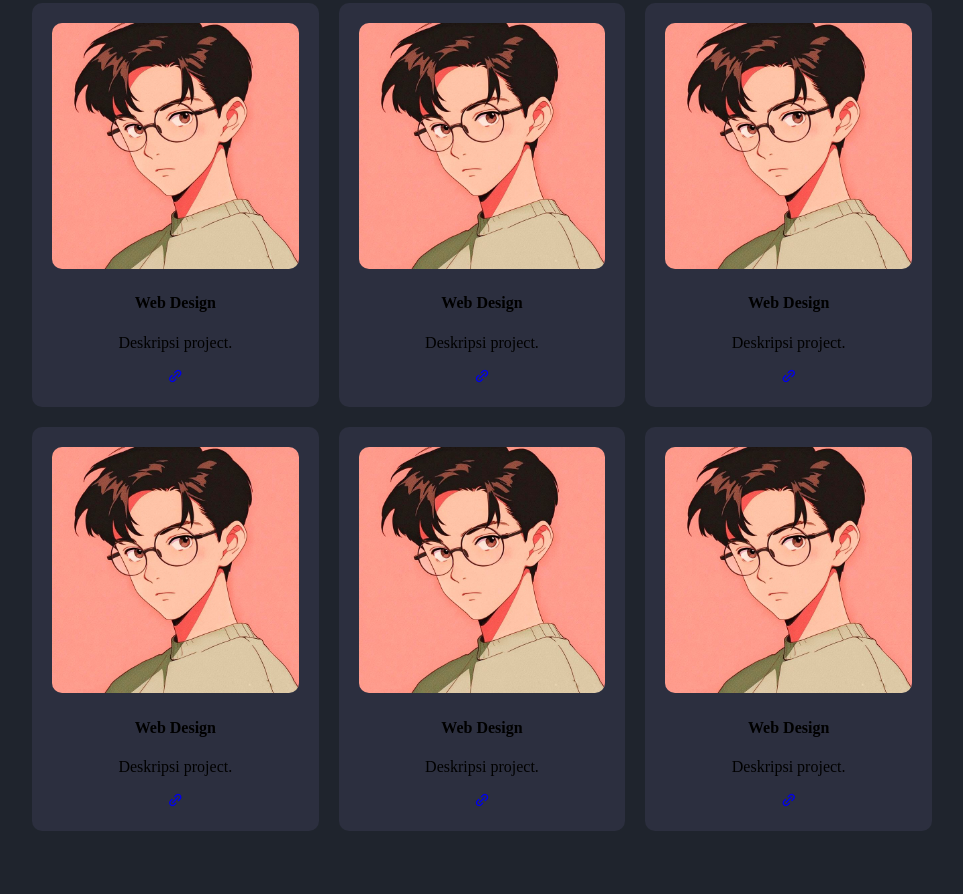
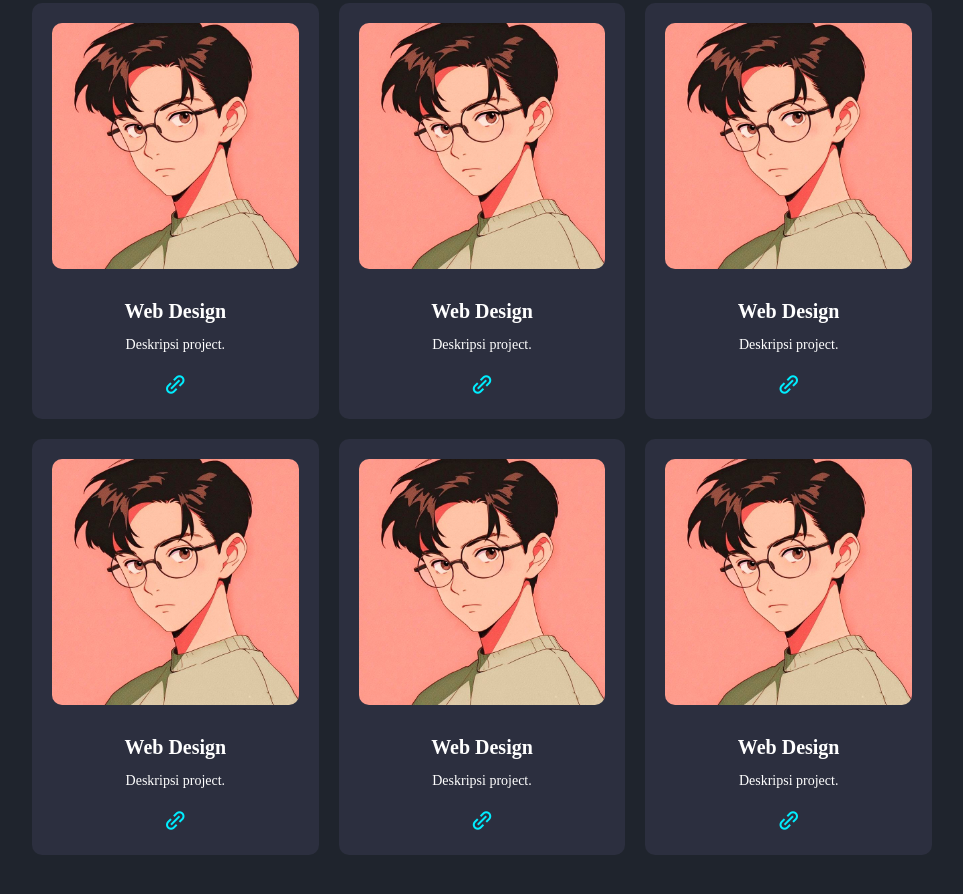
Before and after one commit to MuhIrsyadddd/muhirsyadddd.github.io, a plain HTML site: page index.html in a window 1280 px wide. Shown: the part 1980-2874 px from the top of the page, without its empty margins (158-1121 px from the left). Drawn offline with nearby package versions, Linux system fonts and the light colour scheme.

Commit message:
perbaikan warna pada project

```diff
--- a/style.css
+++ b/style.css
@@ -225,6 +225,31 @@ body {
     border-radius: 10px;
 }
 
+/* Styling untuk keterangan di project box */
+.project-layer h4 {
+    color: #fff; /* Warna putih untuk judul */
+    font-size: 20px; /* Sesuaikan ukuran font */
+    margin-bottom: 10px;
+}
+
+.project-layer p {
+    color: #fff; /* Warna putih untuk deskripsi */
+    font-size: 14px; /* Sesuaikan ukuran font */
+    text-align: center; /* Pusatkan teks */
+    margin-bottom: 20px;
+}
+
+/* Styling untuk ikon link */
+.project-layer a i {
+    color: #0ef; /* Warna ikon link */
+    font-size: 24px; /* Sesuaikan ukuran ikon */
+    transition: transform 0.3s ease; /* Animasi saat hover */
+}
+
+.project-layer a i:hover {
+    transform: scale(1.2); /* Perbesar ikon saat hover */
+}
+
 /* Styling untuk Contact Section */
 #contact {
     background: #1f242d;
```
